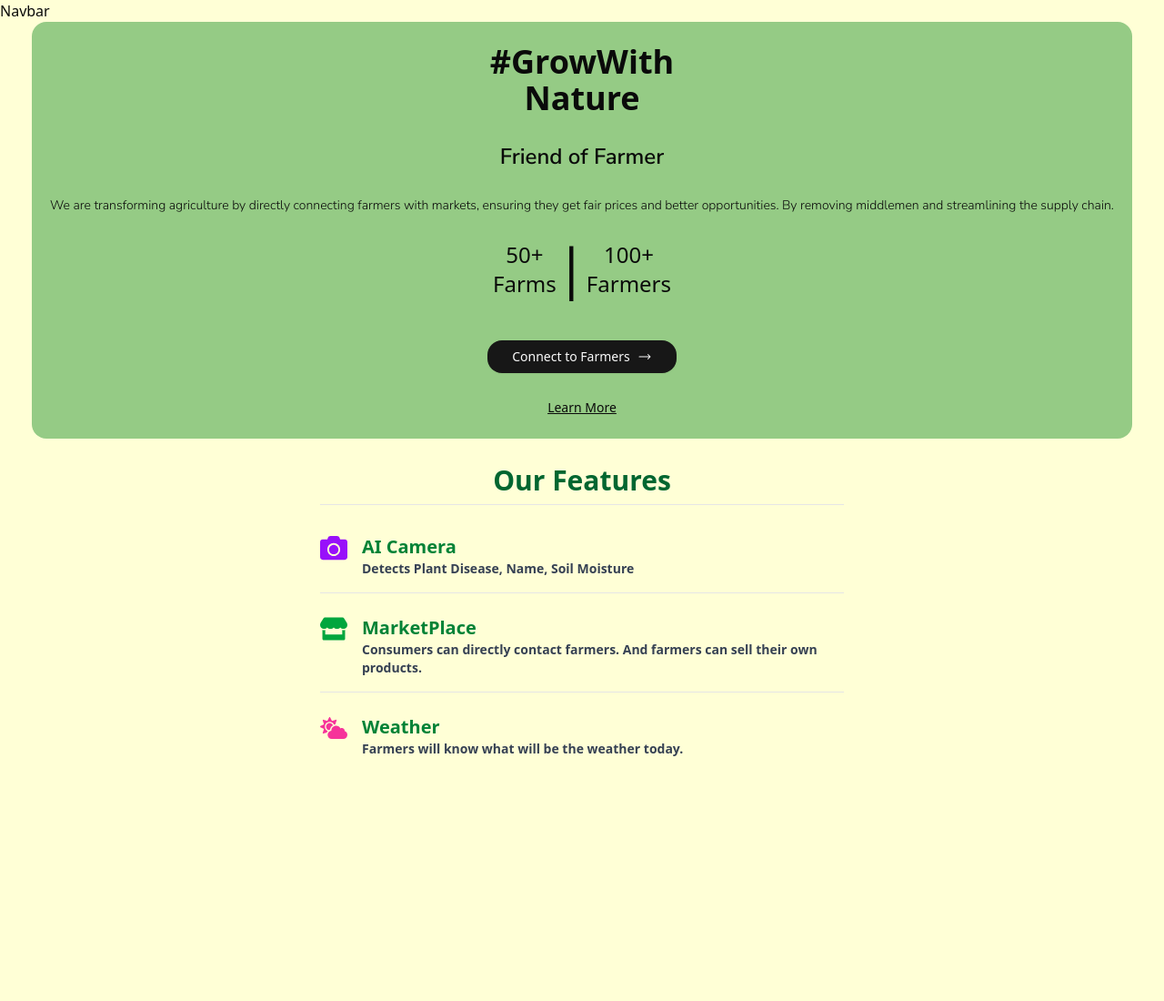
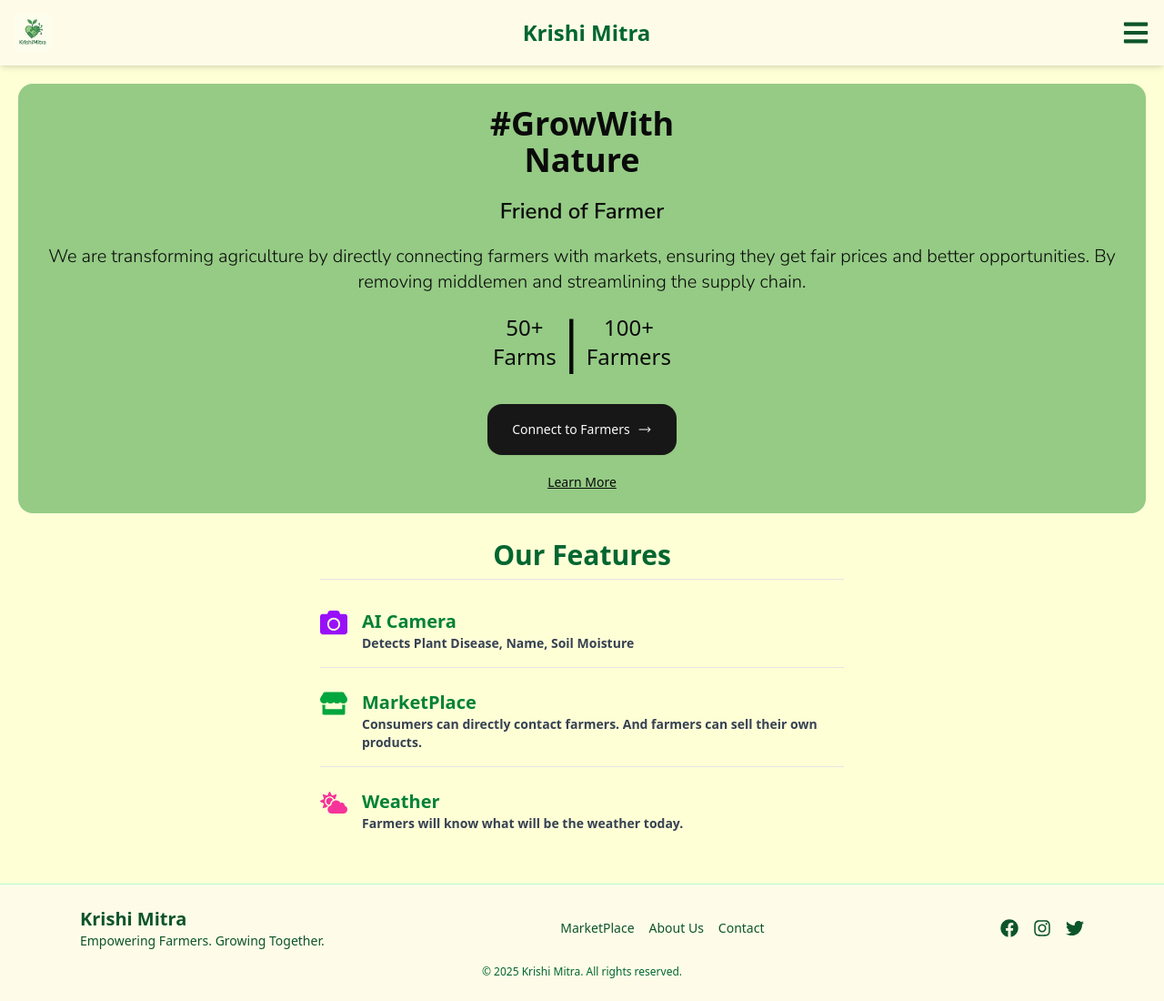
Before and after one commit to Prashanna21/team-genesis-krishi-mitra, a React (Vite) app in the folder Frontend/: page / in a window 1280 px wide. Shown: the whole page at 91% size. Before the commit the page ends 849 px from the top, so only its background shows below. Built offline with nearby package versions, Linux system fonts and the light colour scheme.

Commit message:
marketplace done

```diff
--- a/Frontend/src/Layout.tsx
+++ b/Frontend/src/Layout.tsx
@@ -3,15 +3,15 @@ import './App.css'
 import { Button } from './components/ui/button'
 import { Outlet } from "react-router-dom";
 import NavBar from './components/NavBar';
+import Footer from './components/Footer';
 
 function Layout() {
 
   return (
     <>
-    <NavBar />
+      <NavBar />
       <Outlet />
-
-
+      <Footer />
     </>
   )
 }
--- /dev/null
+++ b/Frontend/src/components/Footer.jsx
@@ -0,0 +1,48 @@
+import React from "react";
+import { FaFacebook, FaInstagram, FaTwitter } from "react-icons/fa";
+
+function Footer() {
+  return (
+    <footer className="bg-yellow-50 text-green-900 py-6 mt-10 border-t border-green-200">
+      <div className="max-w-6xl mx-auto px-6 flex flex-col md:flex-row justify-between items-center gap-4">
+        {/* Left side */}
+        <div className="text-center md:text-left">
+          <h4 className="font-bold text-xl">Krishi Mitra</h4>
+          <p className="text-sm">Empowering Farmers. Growing Together.</p>
+        </div>
+
+        {/* Center - Links */}
+        <div className="flex gap-4 text-sm font-medium">
+          <a href="#" className="hover:underline">
+            MarketPlace
+          </a>
+          <a href="#" className="hover:underline">
+            About Us
+          </a>
+          <a href="#" className="hover:underline">
+            Contact
+          </a>
+        </div>
+
+        {/* Right side - Social icons */}
+        <div className="flex gap-4 text-xl">
+          <a href="#">
+            <FaFacebook className="hover:text-green-700" />
+          </a>
+          <a href="#">
+            <FaInstagram className="hover:text-green-700" />
+          </a>
+          <a href="#">
+            <FaTwitter className="hover:text-green-700" />
+          </a>
+        </div>
+      </div>
+
+      <div className="text-center text-xs mt-4 text-green-800">
+        © {new Date().getFullYear()} Krishi Mitra. All rights reserved.
+      </div>
+    </footer>
+  );
+}
+
+export default Footer;
--- /dev/null
+++ b/Frontend/src/components/Marketplace/Card.jsx
@@ -0,0 +1,41 @@
+import React, { useState } from "react";
+
+export default function Card({ name, price, imageUrl }) {
+  const [quantity, setQuantity] = useState(1);
+
+  const increment = () => setQuantity(quantity + 1);
+  const decrement = () => {
+    if (quantity > 1) setQuantity(quantity - 1);
+  };
+
+  return (
+    <div className="bg-[#5EA664] text-white rounded-2xl p-4 h-80 w-64 mx-auto flex flex-col items-center shadow-lg">
+      <div className="rounded-xl mb-4">
+        <img
+          src={imageUrl}
+          alt={name}
+          className="w-36 h-36 rounded-2xl object-cover"
+        />
+      </div>
+      <div className="text-lg mb-2">{name}</div>
+      <div className="flex items-center space-x-4 mb-2">
+        <button
+          onClick={decrement}
+          className="bg-black text-white rounded-full w-8 h-8 flex items-center justify-center text-xl"
+        >
+          −
+        </button>
+        <div className="bg-yellow-100 text-black px-4 py-1 rounded-full">
+          Q:{quantity}
+        </div>
+        <button
+          onClick={increment}
+          className="bg-black text-white rounded-full w-8 h-8 flex items-center justify-center text-xl"
+        >
+          +
+        </button>
+      </div>
+      <div className="text-md">Rs.{price}</div>
+    </div>
+  );
+}
--- a/Frontend/src/components/Navbar.jsx
+++ b/Frontend/src/components/Navbar.jsx
@@ -1,19 +1,75 @@
-import React from 'react'
-import {useDispatch, useSelector} from 'react-redux'
-import { setLoginStatus } from '../app/infoSlice';
+import React, { useState } from "react";
+import { useDispatch, useSelector } from "react-redux";
+import { setLoginStatus } from "../app/infoSlice";
+import { FaBars, FaTimes, FaStore, FaInfoCircle, FaUser } from "react-icons/fa";
+import { Link } from "react-router-dom";
 
 function Navbar() {
-    const dispatch = useDispatch();
+  const dispatch = useDispatch();
 
-    dispatch(setLoginStatus(true));
+  dispatch(setLoginStatus(true));
 
-    const loginStatus = useSelector(state => state.isUserLoggedIn);
-    console.log(loginStatus);
+  const loginStatus = useSelector((state) => state.isUserLoggedIn);
+  console.log(loginStatus);
 
+  const [menuOpen, setMenuOpen] = useState(false);
 
   return (
-    <div>Navbar</div>
-  )
+    <div className="relative mb-3">
+      <nav className="fixed top-0 left-0 w-full z-50 bg-yellow-50 p-4 flex items-center justify-between shadow-md">
+        {/* Logo and title */}
+        <Link className="">
+          <div className="flex flex-row ">
+            <img src="logo.png" alt="Krishi Mitra" className="h-10 w-10" />
+          </div>
+        </Link>
+        <span className="text-green-800 text-2xl font-bold text-center">
+          Krishi Mitra
+        </span>
+        {/* Hamburger button */}
+        <button
+          onClick={() => setMenuOpen(!menuOpen)}
+          className="text-3xl text-green-900 focus:outline-none transition-transform duration-200"
+          aria-label={menuOpen ? "Close menu" : "Open menu"}
+        >
+          {menuOpen ? <FaTimes /> : <FaBars />}
+        </button>
+
+        {/* Sliding menu */}
+        <div
+          className={`absolute top-0 right-14 h-14 mt-2 bg-green-800 text-white rounded-full px-4 py-2 flex gap-3 items-center transition-all duration-300 ease-in-out
+          ${
+            menuOpen
+              ? "opacity-100 scale-100"
+              : "opacity-0 scale-95 pointer-events-none"
+          }
+        `}
+        >
+          <Link
+            to="/marketplace"
+            className="flex items-center gap-1 px-3 py-1 bg-green-600 rounded-full hover:bg-green-700 text-sm"
+          >
+            <FaStore /> MarketPlace
+          </Link>
+          <Link
+            to="/"
+            className="flex items-center gap-1 px-3 py-1 bg-green-600 rounded-full hover:bg-green-700 text-sm"
+          >
+            <FaInfoCircle /> About us
+          </Link>
+          <Link
+            to=""
+            className="flex items-center gap-1 px-3 py-1 bg-green-600 rounded-full hover:bg-green-700 text-sm"
+          >
+            <FaUser /> Login
+          </Link>
+        </div>
+      </nav>
+
+      {/* Push content below the navbar */}
+      <div className="pt-20"></div>
+    </div>
+  );
 }
 
-export default Navbar
+export default Navbar;
--- a/Frontend/src/pages/HomePage.jsx
+++ b/Frontend/src/pages/HomePage.jsx
@@ -27,7 +27,7 @@ function HomePage() {
   return (
     <>
       <div className="text-2xl min-h-[calc(100%-100px)]  font-bold flex flex-col justify-center items-center px-5 gap-7 ">
-        <ContainerBox customCSS="text-center gap-7 ">
+        <ContainerBox customCSS="text-center gap-5 ">
           <motion.div
             initial={{ opacity: 0, y: -30 }}
             animate={{ opacity: 1, y: 0 }}
@@ -38,8 +38,10 @@ function HomePage() {
             <span>Nature</span>
           </motion.div>
 
-          <div className="font-semibold font-primary">Friend of Farmer</div>
-          <div className="font-light font-primary text-sm">
+          <div className="font-semibold font-primary text-2xl">
+            Friend of Farmer
+          </div>
+          <div className="font-light font-primary text-xl">
             We are transforming agriculture by directly connecting farmers with
             markets, ensuring they get fair prices and better opportunities. By
             removing middlemen and streamlining the supply chain.
@@ -59,11 +61,14 @@ function HomePage() {
             </div>
           </div>
           <div className="align-middle items-center justify-center">
-            <Button className=" w-52 rounded-2xl ">
-              Connect to Farmers <HiArrowLongRight />
+            <Button className=" w-52 rounded-2xl h-14">
+              <span className="text-md">Connect to Farmers</span>{" "}
+              <HiArrowLongRight />
             </Button>
           </div>
-          <span className="font-light text-sm underline">Learn More</span>
+          <span className="font-light text-sm underline cursor-pointer">
+            Learn More
+          </span>
         </ContainerBox>
         {/* //our features */}
         <motion.div
--- /dev/null
+++ b/Frontend/src/pages/MarketPlace.jsx
@@ -0,0 +1,91 @@
+import React from "react";
+import Card from "../components/Marketplace/Card";
+
+const vegetableData = [
+  {
+    id: 1,
+    name: "Tomato",
+    price: 40,
+    imageUrl:
+      "https://upload.wikimedia.org/wikipedia/commons/8/88/Bright_red_tomato_and_cross_section02.jpg",
+  },
+  {
+    id: 2,
+    name: "Potato",
+    price: 30,
+    imageUrl:
+      "https://upload.wikimedia.org/wikipedia/commons/6/6f/Potato_with_cross_section.jpg",
+  },
+  {
+    id: 3,
+    name: "Carrot",
+    price: 50,
+    imageUrl: "https://upload.wikimedia.org/wikipedia/commons/7/7e/Carrot.jpg",
+  },
+  {
+    id: 4,
+    name: "Broccoli",
+    price: 80,
+    imageUrl:
+      "https://upload.wikimedia.org/wikipedia/commons/0/03/Broccoli_and_cross_section_edit.jpg",
+  },
+  {
+    id: 5,
+    name: "Onion",
+    price: 35,
+    imageUrl:
+      "https://upload.wikimedia.org/wikipedia/commons/7/7f/Onion_on_White.JPG",
+  },
+  {
+    id: 6,
+    name: "Cabbage",
+    price: 25,
+    imageUrl:
+      "https://upload.wikimedia.org/wikipedia/commons/5/5e/Cabbage_and_cross_section.jpg",
+  },
+  {
+    id: 7,
+    name: "Capsicum",
+    price: 60,
+    imageUrl:
+      "https://upload.wikimedia.org/wikipedia/commons/5/5c/Yellow_capsicum.jpg",
+  },
+  {
+    id: 8,
+    name: "Cucumber",
+    price: 20,
+    imageUrl:
+      "https://upload.wikimedia.org/wikipedia/commons/9/96/Cucumber_on_white.jpg",
+  },
+  {
+    id: 9,
+    name: "Spinach",
+    price: 45,
+    imageUrl:
+      "https://upload.wikimedia.org/wikipedia/commons/0/04/Spinach_leaves.jpg",
+  },
+  {
+    id: 10,
+    name: "Brinjal",
+    price: 55,
+    imageUrl:
+      "https://upload.wikimedia.org/wikipedia/commons/4/44/Eggplant.jpg",
+  },
+];
+
+const MarketPlace = () => {
+  return (
+    <div className="flex flex-wrap gap-6 justify-center p-6">
+      {vegetableData.map((veg) => (
+        <Card
+          key={veg.id}
+          name={veg.name}
+          price={veg.price}
+          imageUrl={veg.imageUrl}
+        />
+      ))}
+    </div>
+  );
+};
+
+export default MarketPlace;
```
Also changed, not shown: Frontend/src/main.tsx (+11 -6 lines), Frontend/public/logo.png (added), Frontend/public/potato.jpg (added).
